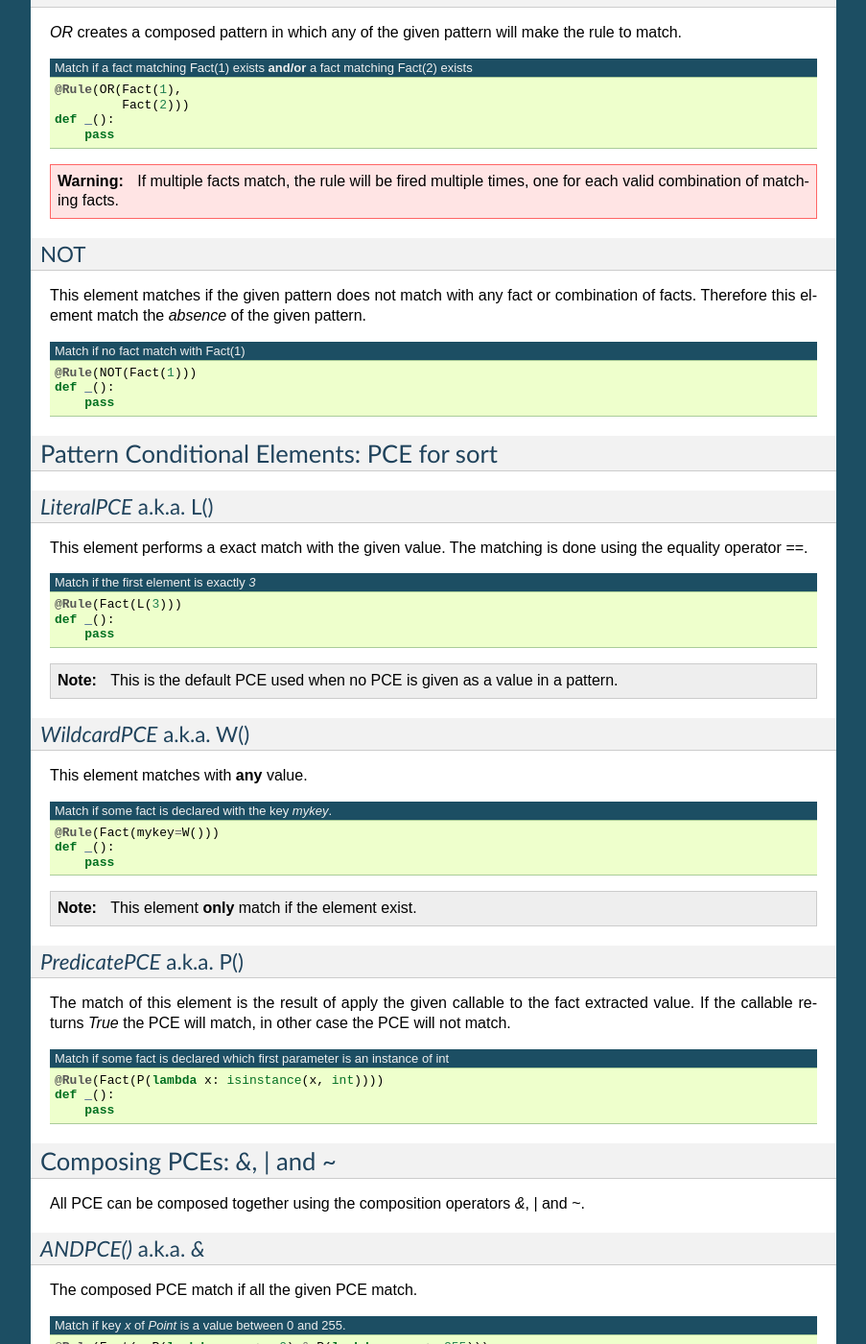
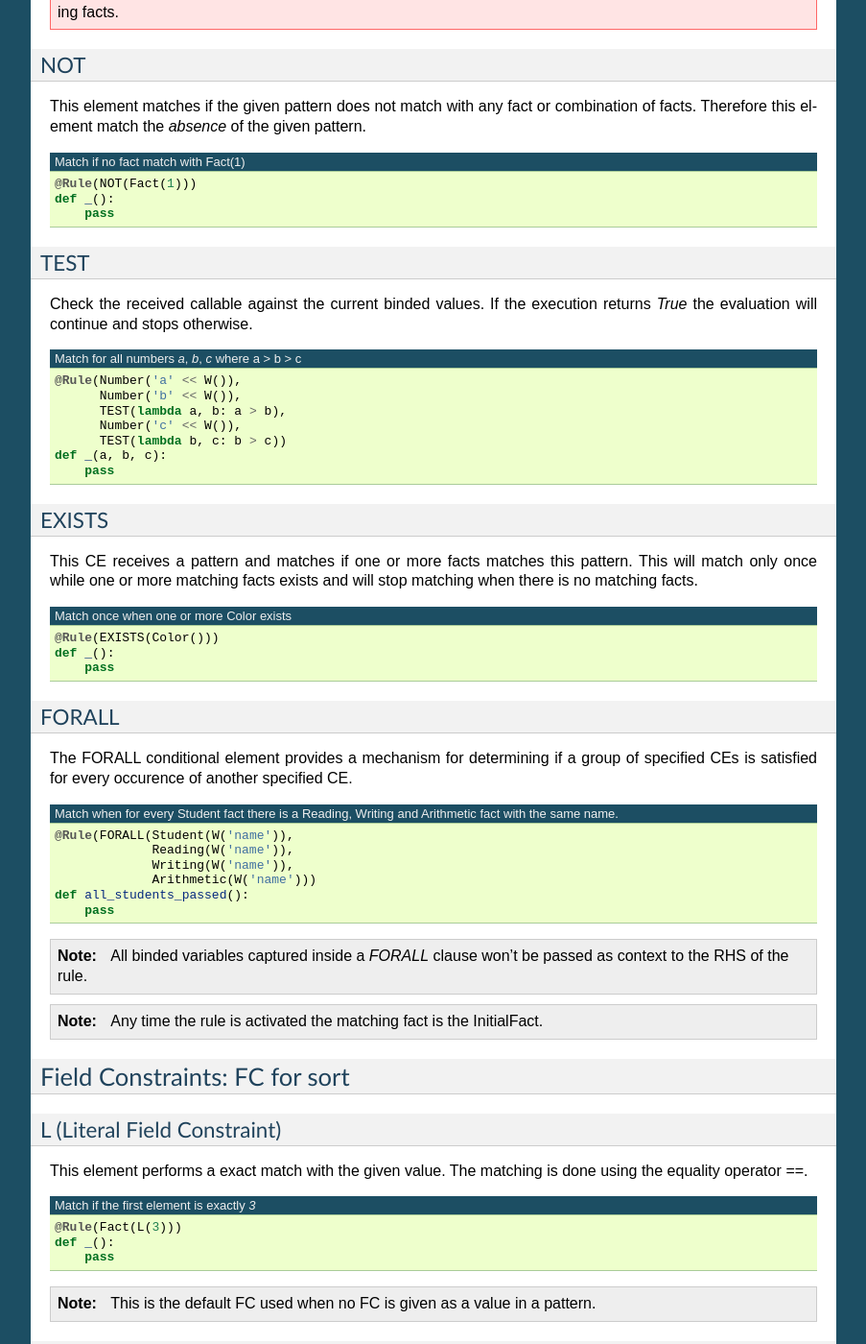
Before and after one commit to buguroo/pyknow, a Sphinx documentation site: the page built from docs/source/reference.rst, in a window 1280 px wide and 1400 px high, scrolled down 2670 px. Shown: the whole window at 96% size, without its empty margins (198-1101 px from the left). Built offline with Sphinx 7.4.7, drawn with Linux system fonts in a browser that asks for light colours; some of the changed text lies outside the part shown.

Commit message:
Documentation.

```diff
--- a/docs/source/reference.rst
+++ b/docs/source/reference.rst
@@ -12,16 +12,16 @@ among them.
 
      "CE" [label="Conditional Element (CE)"];
      "Fact" [label="Fact"];
-     "PCE" [label="Pattern Conditional Element (PCE)"];
+     "FC" [label="Field Constraint (FC)"];
      "Pattern" [label="Pattern", shape="box"];
 
 
      "CE" -> "CE" [label="contains"];
      "CE" -> "Pattern" [label="contains"];
 
-     "PCE" -> "PCE" [label="some of them contains"];
+     "FC" -> "FC" [label="some of them contains"];
 
-     "Pattern" -> "PCE" [label="contains"]
+     "Pattern" -> "FC" [label="contains"]
      "Rule" -> "CE" [label="contains"];
      "Rule" -> "Pattern" [label="contains"];
 
@@ -65,15 +65,15 @@ The following diagram shows the rules of composition of a rule:
 
    digraph relation {
      "CE" [label="Conditional Element (CE)\nAND, OR, NOT"];
-     "CPCE" [label="Composable PCE\n&, \|, ~", shape="box"];
-     "PCE" [label="Pattern Conditional Element (PCE)\nL(), W(), P()"];
+     "CFC" [label="Composable FC\n&, \|, ~", shape="box"];
+     "FC" [label="Field Constraint (FC)\nL(), W(), P()"];
      "Pattern" [label="Pattern", shape="box"];
 
      "CE" -> "CE" [label="contains"];
      "CE" -> "Pattern" [label="contains"];
-     "CPCE" -> "PCE" [label="contains"];
-     "Pattern" -> "PCE" [label="contains"]
-     "Pattern" -> "CPCE" [label="contains"]
+     "CFC" -> "FC" [label="contains"];
+     "Pattern" -> "FC" [label="contains"]
+     "Pattern" -> "CFC" [label="contains"]
      "Rule" -> "CE" [label="contains"];
      "Rule" -> "Pattern" [label="contains"];
 
@@ -95,23 +95,6 @@ before rules with a lower one.
 
    @Rule(salience=0)
    def r2():
-       pass
-
-where
-+++++
-
-Callable or list of callables that will be called if the rule's pattern match.
-
-The callable parameters are analyzed and if they match with a binded
-value of the pattern, they will be passed along.
-
-.. code-block:: python
-   :caption: Will match only for facts where `x` + `y` equals 42.
-
-   @Rule(Fact(x='x' << W(),
-              y='y' << W())
-         where=lambda x, y: x + y == 42)
-   def _(x, y):
        pass
 
 
@@ -170,11 +153,73 @@ the given pattern.
        pass
 
 
-Pattern Conditional Elements: PCE for sort
-------------------------------------------
+TEST
+++++
 
-`LiteralPCE` a.k.a. L()
-+++++++++++++++++++++++
+Check the received callable against the current binded values. If the
+execution returns `True` the evaluation will continue and stops
+otherwise.
+
+.. code-block:: python
+   :caption: Match for all numbers `a`, `b`, `c` where a > b > c
+
+   @Rule(Number('a' << W()),
+         Number('b' << W()),
+         TEST(lambda a, b: a > b),
+         Number('c' << W()),
+         TEST(lambda b, c: b > c))
+   def _(a, b, c):
+       pass
+
+
+EXISTS
+++++++
+
+This CE receives a pattern and matches if one or more facts matches this
+pattern. This will match only once while one or more matching facts
+exists and will stop matching when there is no matching facts.
+
+.. code-block:: python
+   :caption: Match once when one or more Color exists
+
+   @Rule(EXISTS(Color()))
+   def _():
+       pass
+
+
+FORALL
+++++++
+
+The FORALL conditional element provides a mechanism for determining if a
+group of specified CEs is satisfied for every occurence of another
+specified CE.
+
+.. code-block:: python
+   :caption: Match when for every Student fact there is a Reading, Writing and Arithmetic fact with the same name.
+
+   @Rule(FORALL(Student(W('name')),
+                Reading(W('name')),
+                Writing(W('name')),
+                Arithmetic(W('name')))
+   def all_students_passed():
+       pass
+
+
+.. note::
+
+   All binded variables captured inside a `FORALL` clause won't be
+   passed as context to the RHS of the rule.
+
+.. note::
+
+   Any time the rule is activated the matching fact is the InitialFact.
+
+
+Field Constraints: FC for sort
+------------------------------
+
+L (Literal Field Constraint)
+++++++++++++++++++++++++++++
 
 This element performs a exact match with the given value. The matching
 is done using the equality operator `==`.
@@ -188,12 +233,12 @@ is done using the equality operator `==`.
 
 .. note::
 
-   This is the default PCE used when no PCE is given as a value in a
+   This is the default FC used when no FC is given as a value in a
    pattern.
 
 
-`WildcardPCE` a.k.a. W()
-++++++++++++++++++++++++
+W (Wildcard Field Constraint)
++++++++++++++++++++++++++++++
 
 This element matches with **any** value.
 
@@ -209,12 +254,12 @@ This element matches with **any** value.
    This element **only** match if the element exist.
 
 
-`PredicatePCE` a.k.a. P()
-+++++++++++++++++++++++++
+P (Predicate Field Constraint)
+++++++++++++++++++++++++++++++
 
 The match of this element is the result of apply the given callable to
-the fact extracted value. If the callable returns `True` the PCE will
-match, in other case the PCE will not match.
+the fact extracted value. If the callable returns `True` the FC will
+match, in other case the FC will not match.
 
 
 .. code-block:: python
@@ -225,17 +270,17 @@ match, in other case the PCE will not match.
        pass
 
 
-Composing PCEs: `&`, `|` and `~`
---------------------------------
+Composing FCs: `&`, `|` and `~`
+-------------------------------
 
-All PCE can be composed together using the composition operators `&`,
+All FC can be composed together using the composition operators `&`,
 `|` and `~`.
 
 
-`ANDPCE()` a.k.a. `&`
+`ANDFC()` a.k.a. `&`
 +++++++++++++++++++++
 
-The composed PCE match if all the given PCE match.
+The composed FC match if all the given FC match.
 
 .. code-block:: python
    :caption: Match if key `x` of `Point` is a value between 0 and 255.
@@ -245,10 +290,10 @@ The composed PCE match if all the given PCE match.
        pass
 
 
-`ORPCE()` a.k.a. `|`
+`ORFC()` a.k.a. `|`
 ++++++++++++++++++++
 
-The composed PCE match if any of the given PCE matches.
+The composed FC match if any of the given FC matches.
 
 .. code-block:: python
    :caption: Match if `name` is either `Alice` or `Bob`.
@@ -258,11 +303,11 @@ The composed PCE match if any of the given PCE matches.
        pass
 
 
-`NOTPCE()` a.k.a. `~`
+`NOTFC()` a.k.a. `~`
 +++++++++++++++++++++
 
-This composed PCE negates the given PCE, reversing the logic. If the
-given PCE matches this will not and vice versa.
+This composed FC negates the given FC, reversing the logic. If the
+given FC matches this will not and vice versa.
 
 .. code-block:: python
    :caption: Match if `name` is not `Charlie`.
@@ -275,7 +320,7 @@ given PCE matches this will not and vice versa.
 Variable Binding: The `<<` Operator
 -----------------------------------
 
-Any patterns and some PCE can be binded to a name using the `<<`
+Any patterns and some FC can be binded to a name using the `<<`
 operator.
 
 .. code-block:: python
```
Also changed, not shown: docs/source/api.rst (+19 -1 lines), 1 other file.
